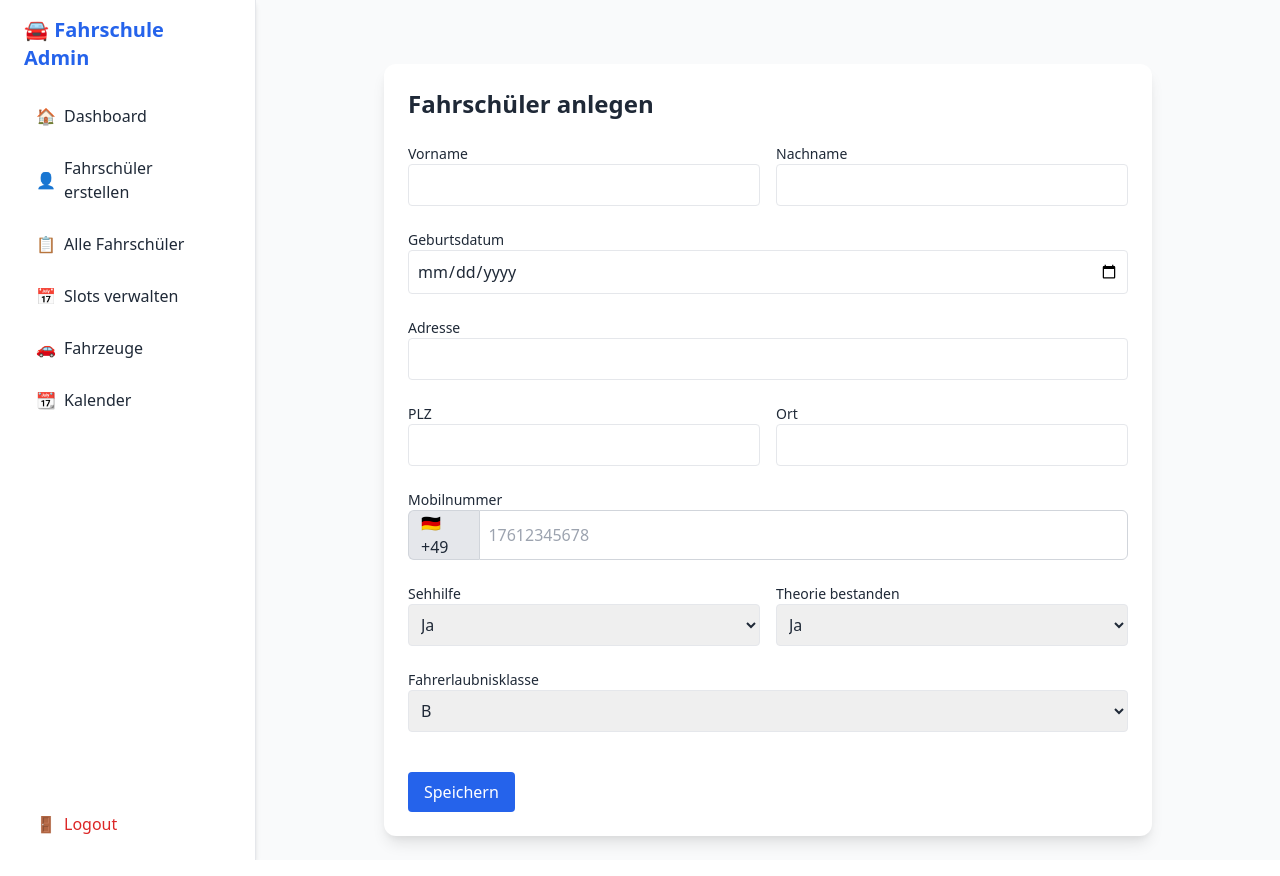
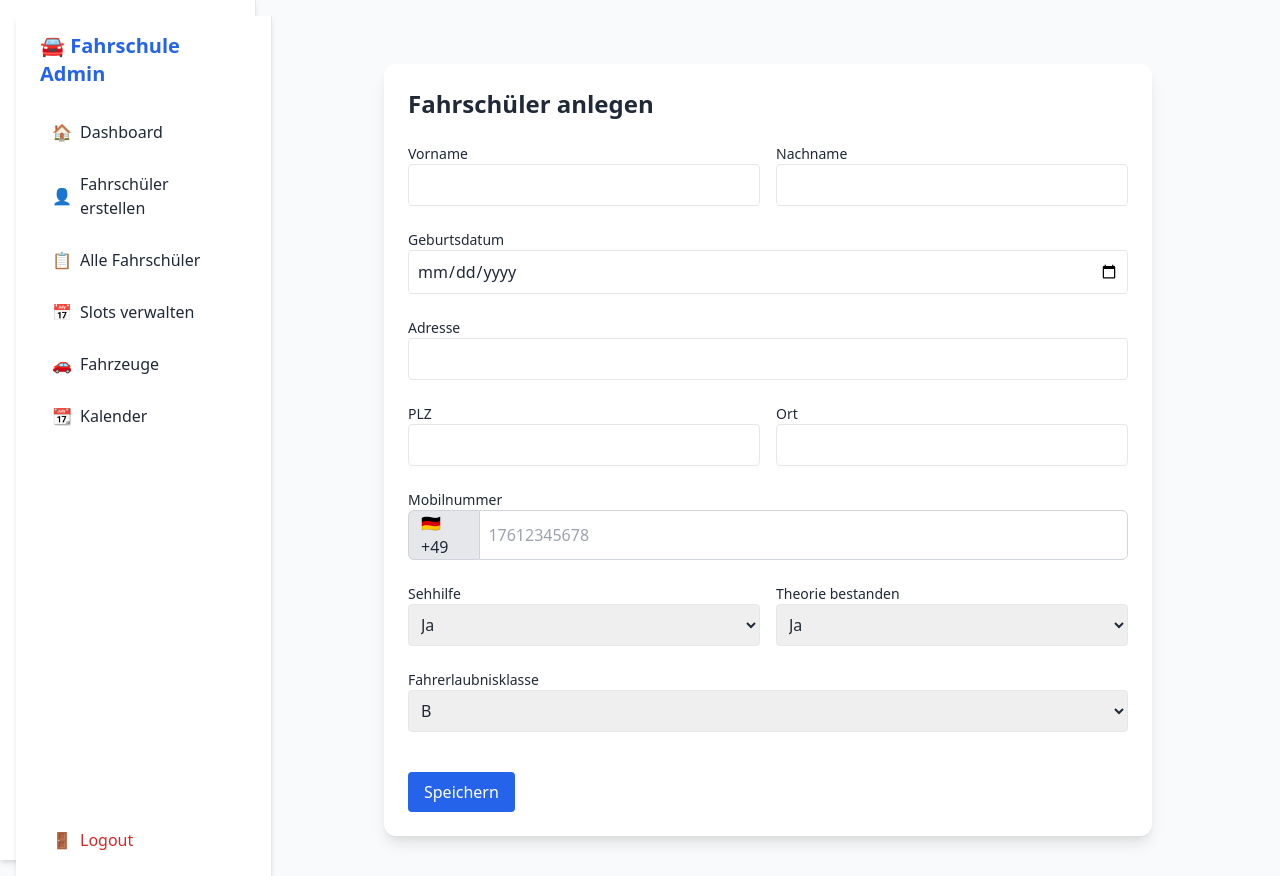
Before and after one commit to eyfahrlehrer/ausbildungsdiagrammkarte_flask, a Flask app: page /create in a window 1280 px wide. Run offline with Flask 3, Linux system fonts and the light colour scheme; the visitor is signed in with stand-in values (Sample User, id 1).

Commit message:
Update base.html

```diff
--- a/templates/base.html
+++ b/templates/base.html
@@ -4,19 +4,33 @@
     <meta charset="UTF-8">
     <title>{% block title %}Fahrschule Admin{% endblock %}</title>
     <meta name="viewport" content="width=device-width, initial-scale=1.0">
+    <script src="https://cdn.jsdelivr.net/npm/alpinejs@3.x.x/dist/cdn.min.js" defer></script>
     <link href="https://cdn.jsdelivr.net/npm/tailwindcss@2.2.19/dist/tailwind.min.css" rel="stylesheet">
 </head>
 <body class="bg-gray-50 text-gray-800">
 
-    <div class="flex min-h-screen">
-        <!-- Sidebar -->
+<div class="flex h-screen" x-data="{ open: false }">
+
+    <!-- Mobile Top Bar -->
+    <div class="md:hidden bg-white shadow p-4 w-full flex justify-between items-center">
+        <span class="font-bold text-blue-600">🚘 Fahrschule</span>
+        <button @click="open = !open" class="text-2xl focus:outline-none">☰</button>
+    </div>
+
+    <!-- Sidebar -->
+    <div
+        class="bg-white w-64 p-4 border-r shadow-md flex-shrink-0 md:block"
+        :class="{ 'hidden': !open, 'block': open }"
+        x-cloak>
         {% include 'sidebar.html' %}
+    </div>
 
-        <!-- Main Content -->
-        <main class="flex-1 p-6 overflow-auto">
-            {% block content %}{% endblock %}
-        </main>
-    </div>
+    <!-- Main Content -->
+    <main class="flex-1 p-6 overflow-auto w-full">
+        {% block content %}{% endblock %}
+    </main>
+
+</div>
 
 </body>
 </html>
```
